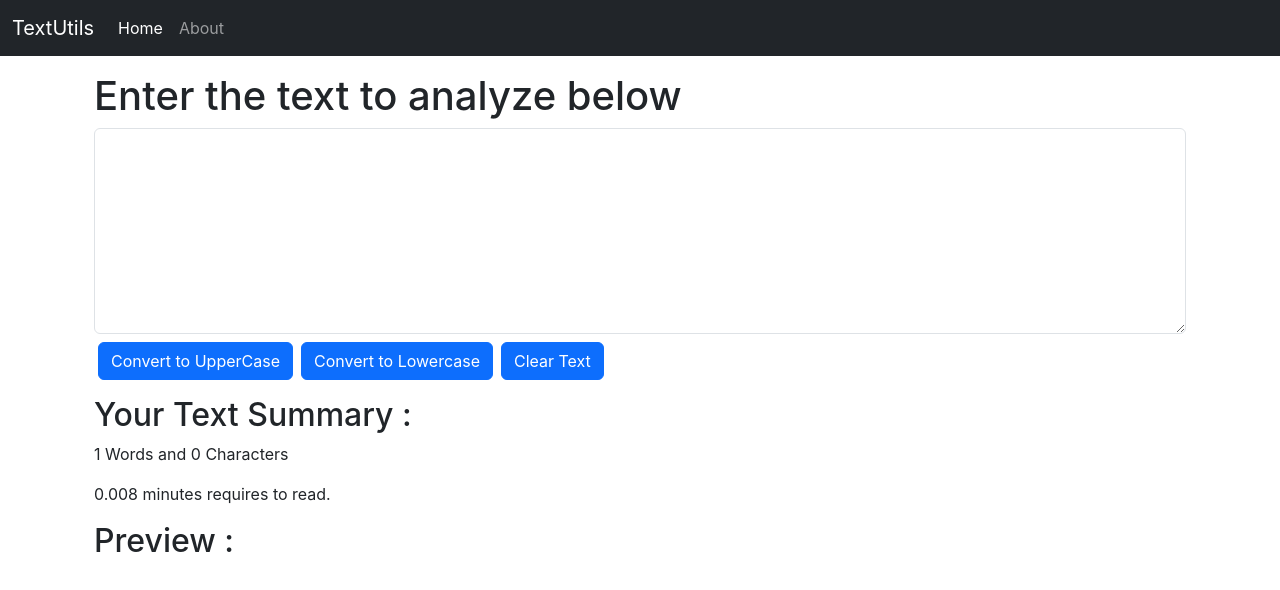
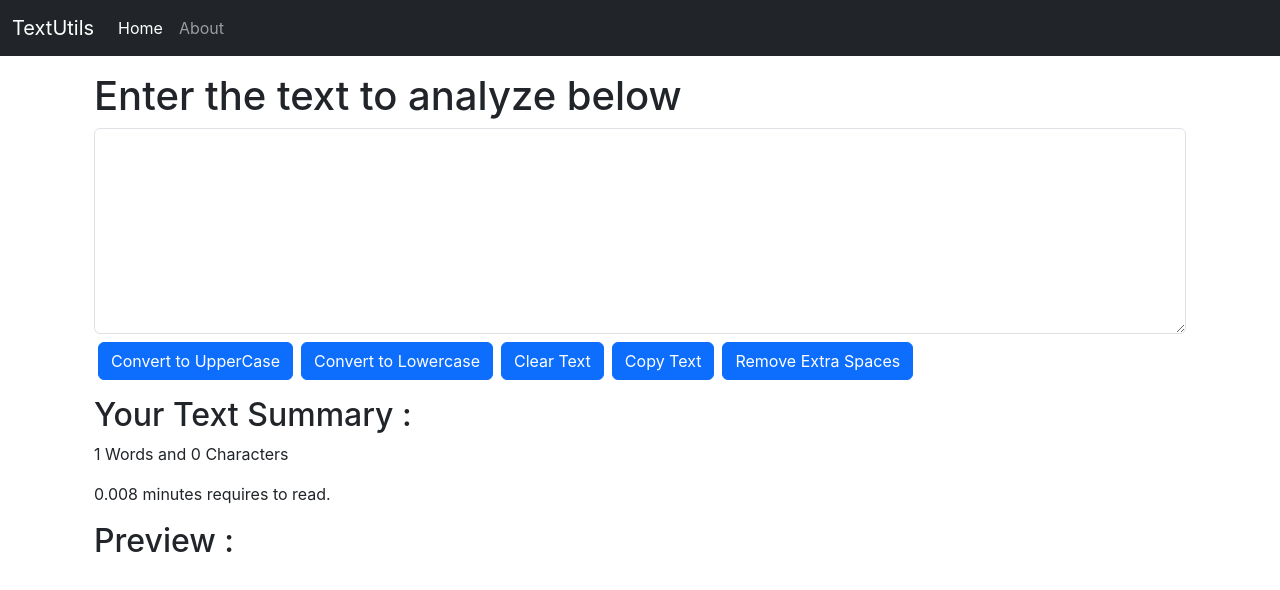
Before and after one commit to sandeepshrestha200/React-Textutils, a React (Create React App) app: page / in a window 1280 px wide. Shown: the top 590 px of the page. Built offline with nearby package versions, Linux system fonts and the light colour scheme.

Commit message:
Somore functions added

```diff
--- a/src/components/TextForm.js
+++ b/src/components/TextForm.js
@@ -1,6 +1,9 @@
 import React, { useState } from "react";
 
 export default function TextForm(props) {
+  const [text, setText] = useState("");
+  let mybox = document.getElementById("mybox");
+
   const handleUpClick = () => {
     let newText = text.toUpperCase();
     setText(newText);
@@ -16,7 +19,15 @@ export default function TextForm(props) {
   const handleonChange = (event) => {
     setText(event.target.value);
   };
-  const [text, setText] = useState("");
+  const handleCopy = () => {
+    mybox.select();
+    navigator.clipboard.writeText(text);
+  };
+  const handleExtraSpaces = () => {
+    let newText = text.split(/[ ]+/);
+    setText(newText.join(" "));
+  };
+
   return (
     <>
       <div className="container">
@@ -39,6 +50,15 @@ export default function TextForm(props) {
             <button className="btn btn-primary mx-1" onClick={handleClearClick}>
               Clear Text
             </button>
+            <button className="btn btn-primary mx-1" onClick={handleCopy}>
+              Copy Text
+            </button>
+            <button
+              className="btn btn-primary mx-1"
+              onClick={handleExtraSpaces}
+            >
+              Remove Extra Spaces
+            </button>
           </div>
         </div>
       </div>
```
